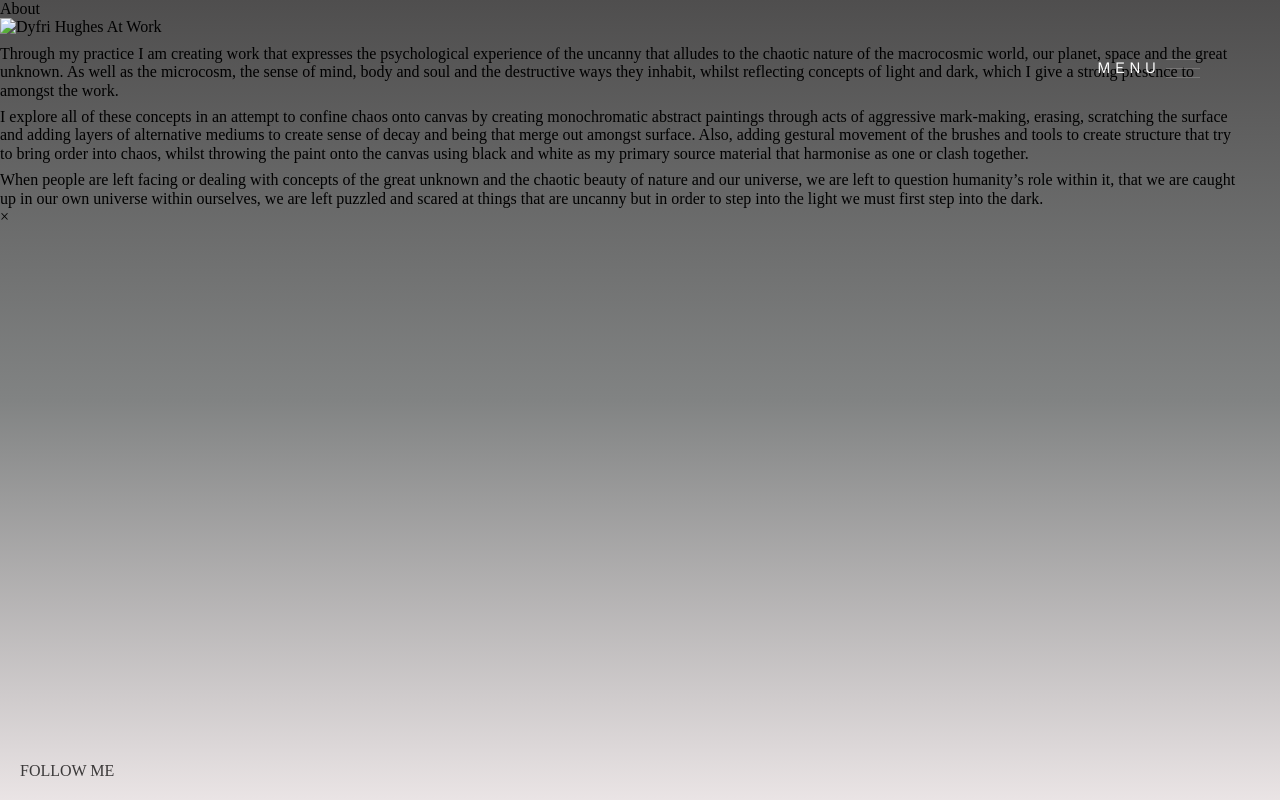
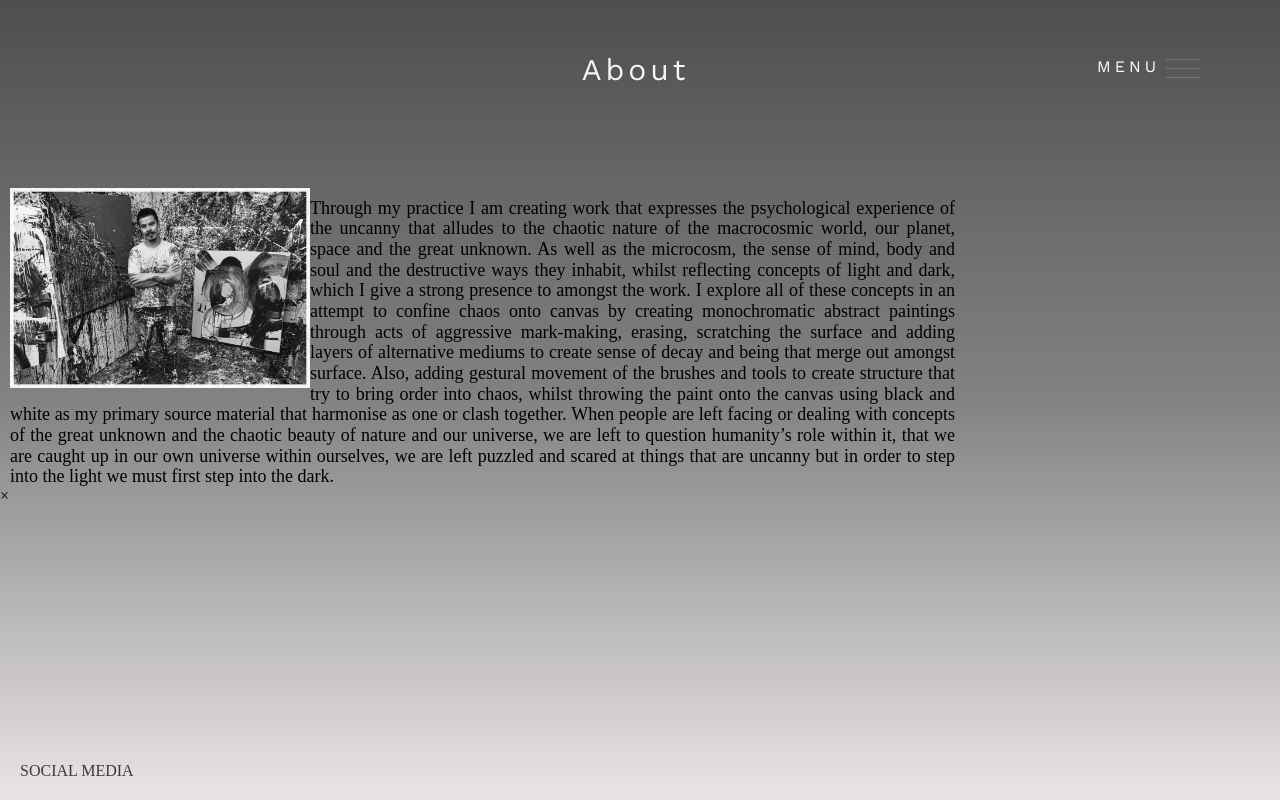
Before and after one commit to krhunter1439/DHA, a plain HTML site: page About.html in a window 1280 px wide. Drawn offline with nearby package versions, Linux system fonts and the light colour scheme.

Commit message:
ITs dinner time

```diff
--- a/About.html
+++ b/About.html
@@ -31,7 +31,7 @@
 <section >
 
   <div class="open-overlay">
-    <p style = "float: right; padding-right: 40px; Padding-bottom:10px; color: white; font-family: 'Work Sans', sans-serif; letter-spacing: 4px; ">MENU</p>
+    <a style = "float: right; padding-right: 40px; Padding-bottom:10px; padding-top:7px; color: white; font-family: 'Work Sans', sans-serif; letter-spacing: 4px; ">MENU</a>
     <span style = "color:azure"class="bar-top"></span>
     <span style = "color:azure"class="bar-middle"></span>
     <span style = "color:azure"class="bar-bottom"></span>
@@ -40,55 +40,27 @@
 
 </section>
 
-<header class="ptitle">About</header>
+<header class="header">About</header>
 <div >
 
   <div class="content">
+    <div style="width: 25%;">
+    <img style= "float: left" id="myImg" src="aboutimage.jpg" alt="Dyfri Hughes At Work" width="300" height="200">
+    </div>
+    <div style="width: 75%">
+      <p>
+        Through my practice I am creating work that expresses the psychological experience of the uncanny that alludes to the chaotic nature of the macrocosmic world, our planet, space and the great unknown. As well as the microcosm, the sense of mind, body and soul and the destructive ways they inhabit, whilst reflecting concepts of light and dark, which I give a strong presence to amongst the work.
+
+I explore all of these concepts in an attempt to confine chaos onto canvas by creating monochromatic abstract paintings through acts of aggressive mark-making, erasing, scratching the surface and adding layers of alternative mediums to create sense of decay and being that merge out amongst surface. Also, adding gestural movement of the brushes and tools to create structure that try to bring order into chaos, whilst throwing the paint onto the canvas using black and white as my primary source material that harmonise as one or clash together.
+
+When people are left facing or dealing with concepts of the great unknown and the chaotic beauty of nature and our universe, we are left to question humanity’s role within it, that we are caught up in our own universe within ourselves, we are left puzzled and scared at things that are uncanny but in order to step into the light we must first step into the dark.
+      </p>
+
+    </div>
+  </div>
 
 
-    <img id="myImg" src="aboutimage.jpg" alt="Dyfri Hughes At Work" width="300" height="200">
 
-
-    <P>
-
-
-      Through my practice I am creating work that expresses the psychological experience of the uncanny that alludes to the chaotic nature of the macrocosmic world,
-
-
-      our planet, space and the great unknown. As well as the microcosm, the sense of mind, body and soul and the destructive ways they inhabit, whilst reflecting concepts
-
-
-      of light and dark, which I give a strong presence to amongst the work. </P>
-
-
-      <p>
-
-
-        I explore all of these concepts in an attempt to confine chaos onto canvas by creating monochromatic abstract paintings through acts of aggressive mark-making,
-
-
-         erasing, scratching the surface and adding layers of alternative mediums to create sense of decay and being that merge out amongst surface. Also, adding gestural
-
-
-         movement of the brushes and tools to create structure that try to bring order into chaos, whilst throwing the paint onto the canvas using black and white as
-
-
-         my primary source material that harmonise as one or clash together.</p>
-
-
-      <p >
-
-
-        When people are left facing or dealing with concepts of the great unknown and the chaotic beauty of nature
-
-
-        and our universe, we are left to question humanity’s role within it, that we are caught up in our own universe within ourselves, we are left puzzled and scared at
-
-
-        things that are uncanny but in order to step into the light we must first step into the dark.
-
-
-      </p>
 
 
 
@@ -127,7 +99,7 @@
 
     <script src="js/index.js"></script>
     <div class="menu">
-      <div class="label">Follow Me</div>
+      <div class="label">Social Media</div>
       <div class="spacer"></div>
       <div class="item"><span>Twitter</span></div>
       <div class="item"><span>Instagram</span></div>
--- a/css/main.css
+++ b/css/main.css
@@ -1,29 +1,73 @@
 @import url(https://fonts.googleapis.com/css?family=Work+Sans:400,300,700|Open+Sans:400italic,300italic);
 
 body {
-
   width: 100%;
   height: 100vh;
   position: relative;
-
   background-color: #eae4e5;
-background-image: linear-gradient(0deg, #eae4e5 0%, #818383 50%, #4f4e4e 100%);
+  background-image: linear-gradient(0deg, #eae4e5 0%, #818383 50%, #4f4e4e 100%);
   background-size: cover;
   background-position: center center;
+
+
 }
-ptitle {
- font-family: 'Trebuchet MS', 'Lucida Sans Unicode', 'Lucida Grande', 'Lucida Sans', Arial, sans-serif;
- size: 5px;
+
+/* Header/Logo Title */
+.header {
+  padding-right:  9px;
+  padding-top: 53px;
+  text-align: center;
+  color: whitesmoke;
+  font-size: 30px;
+  font-family: 'Work Sans', sans-serif;
+  letter-spacing: 4px;
 }
 
 
 
-h1 {
-  font-family: 'Courier New', Courier, monospace;
-  color: #29363B;
+
+h1{
+
+
+  font-family: 'Work sans', sans-serif;
+
+
+    font-weight: 300;
+
+
+    letter-spacing: 4px;
+
+
+    text-decoration: none;
+
 
 }
-p {
-  padding-top: 8px;
-  padding-right: 40px;
+
+
+
+
+/* Page Content */
+
+
+.content {
+  padding-top: 100px;
+  padding-left: 10px;
+  padding-right: 10px;}
+
+P{
+
+
+  text-align: justify;
+
+
+  color: black;
+
+
+  word-wrap: break-word ;
+
+
+  font-size: large;
+
+
+  padding-top: 10px;
 }
```
Also changed, not shown: aboutimage.jpg (added).
